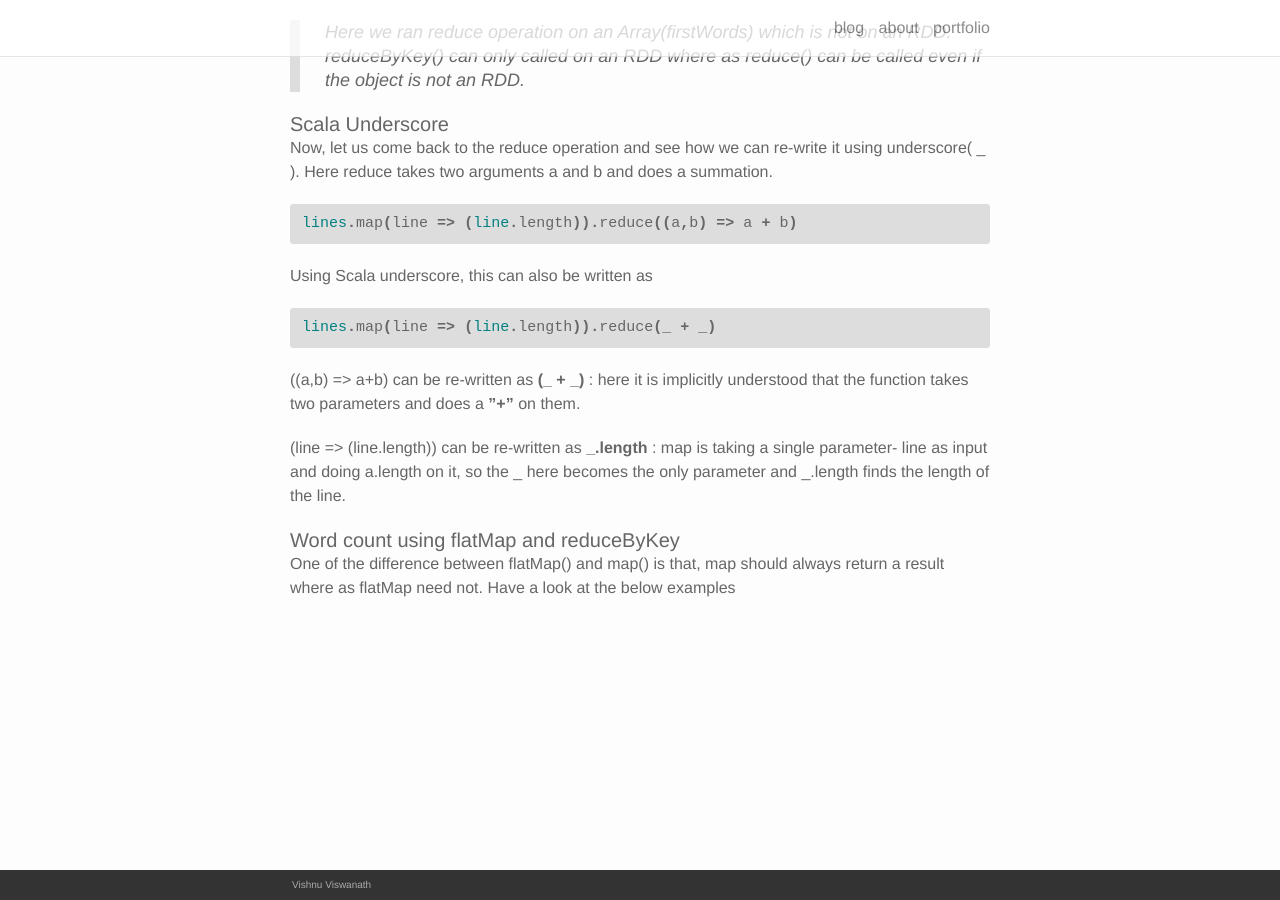
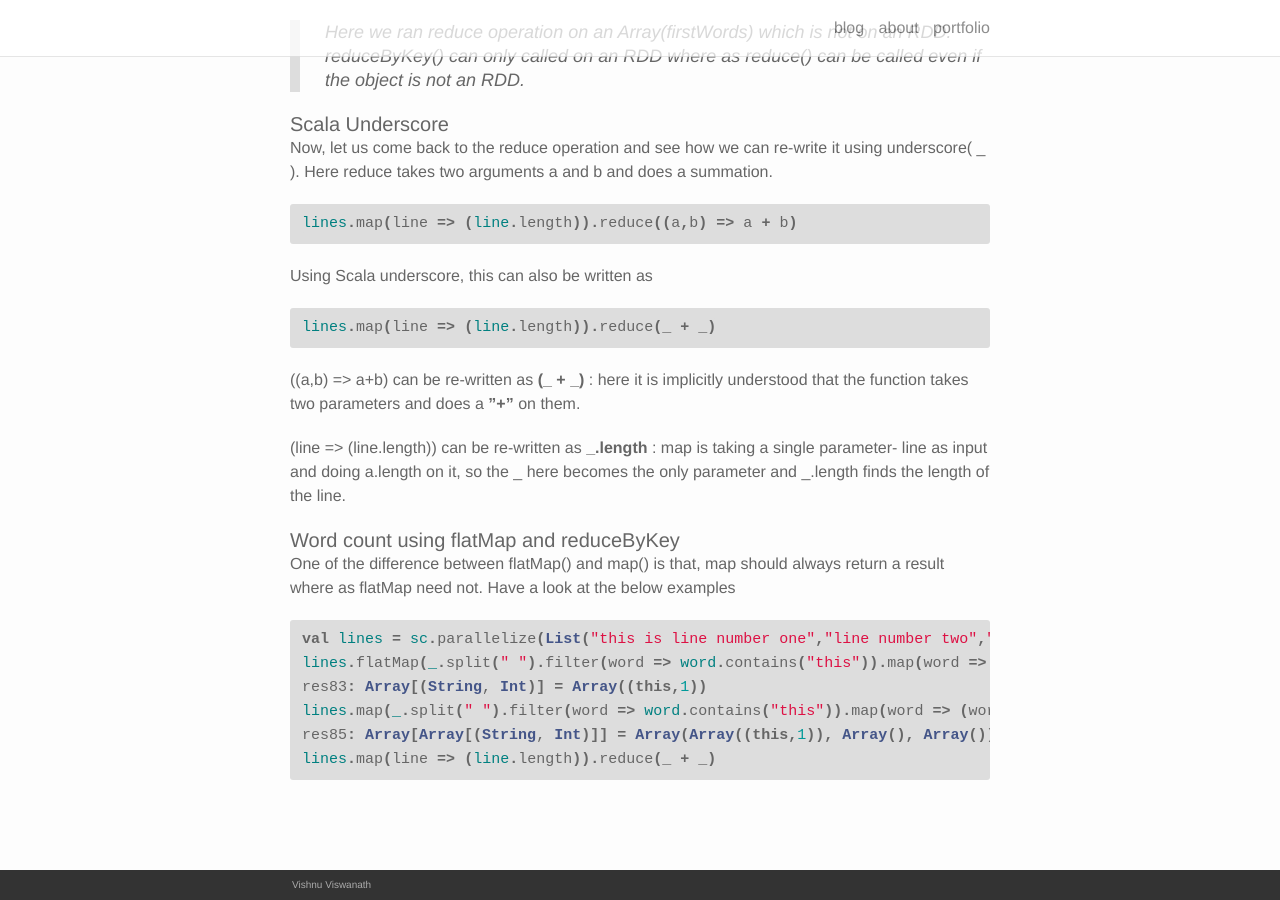
Before and after one commit to soniclavier/bigdata-notebook, a Jekyll site: the page built from _posts/2015-09-15-title.markdown, in a window 1280 px wide and 900 px high, scrolled down 1508 px. Built offline with Jekyll 4.4.1, drawn with Linux system fonts in a browser that asks for light colours; nearby versions of some CDN libraries.

Commit message:
style changes

```diff
--- a/_posts/2015-09-15-title.markdown
+++ b/_posts/2015-09-15-title.markdown
@@ -8,7 +8,7 @@
 
 The source code is available <a href="https://github.com/soniclavier/hadoop/blob/master/map_reduce_in_spark.scala" target="blank">here</a>
 
-#### MapReduce
+#### <b>MapReduce</b>
 The first step is to create an RDD(Resilient Distributed Dataset) of input Strings. An RDD is a collection of data which is partitioned, it is similar to a distributed collection. The more the number of partitions in an RDD, the more the parallelism. When a job runs, each partition will be moved to the node where it is going to be processed.
 
 {% highlight scala %}
@@ -16,7 +16,7 @@
 lines: org.apache.spark.rdd.RDD[String] = ParallelCollectionRDD[0] at parallelize at <console>:21
 {% endhighlight %}
 
-<b>sc</b>, is the spark context which is available by default in the spark-shell and <b>sc.parallelilize</b> will parallelize the input which is a list of two Strings in this case.
+<i>sc</i>, is the spark context which is available by default in the spark-shell and <i>sc.parallelilize</i> will parallelize the input which is a list of two Strings in this case.
 
 #### <b>Map</b>
 Now that we have the RDD, we will run a <b>map()</b> operation on it.
@@ -71,3 +71,12 @@
 
 #### Word count using flatMap and reduceByKey
 One of the difference between flatMap() and map() is that, map should always return a result where as flatMap need not. Have a look at the below examples
+
+{% highlight scala %}
+val lines = sc.parallelize(List("this is line number one","line number two","line number three"))
+lines.flatMap(_.split(" ").filter(word => word.contains("this")).map(word => (word,1)))
+res83: Array[(String, Int)] = Array((this,1))
+lines.map(_.split(" ").filter(word => word.contains("this")).map(word => (word,1)))
+res85: Array[Array[(String, Int)]] = Array(Array((this,1)), Array(), Array())
+lines.map(line => (line.length)).reduce(_ + _)
+{% endhighlight %}
```
